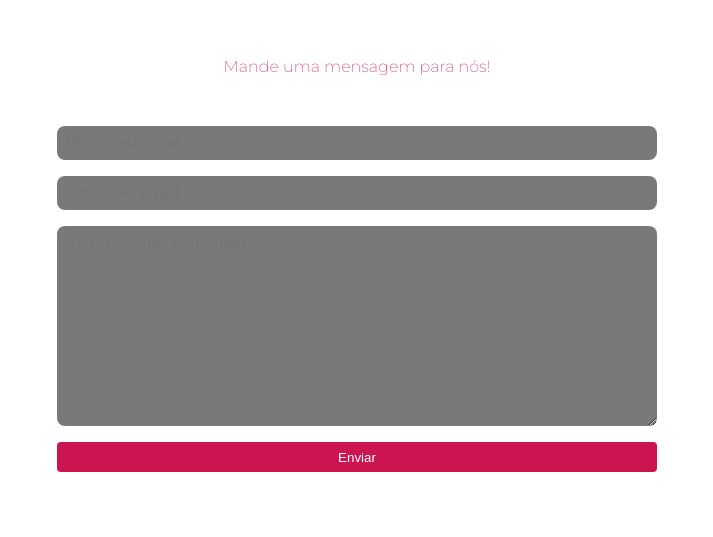
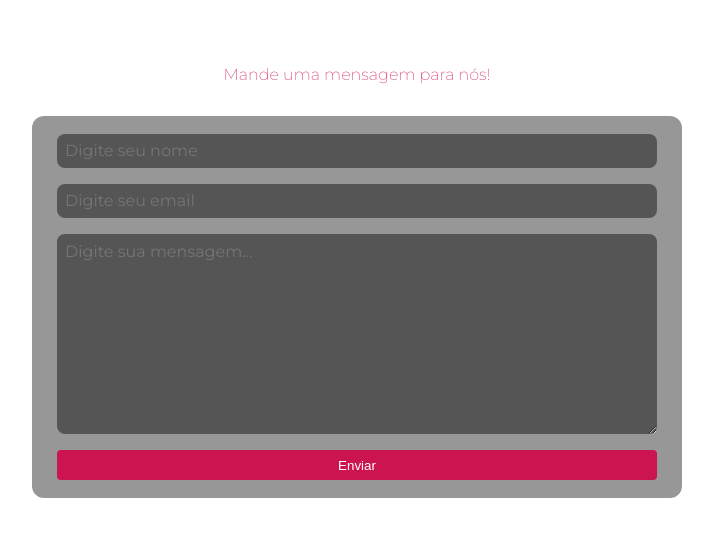
Before and after one commit to zaqueu-1/sm-creative-marketing, a Next.js app: page /Contact in a window 1280 px wide. Shown: the part 179-716 px from the top of the page, without its empty margins (283-996 px from the left). Built offline with nearby package versions, Linux system fonts and the light colour scheme.

Commit message:
new contact form

```diff
--- a/pages/Clients.jsx
+++ b/pages/Clients.jsx
@@ -11,6 +11,7 @@ function Clients() {
     {url:'/images/c4.png'},
     {url: '/images/c5.png'},
     {url:'/images/c6.png'},
+    {url:'/images/c7.png'},
   ]
 
   const [index, setIndex] = useState(0)
@@ -35,7 +36,7 @@ function Clients() {
   useEffect(() => {
     intervalRef.current = setInterval(() => {
       next()
-    }, 2000)
+    }, 2500)
 
     return () => {
       clearInterval(intervalRef.current)
--- a/styles/clients.css
+++ b/styles/clients.css
@@ -41,7 +41,7 @@
     background-position: center;
     background-size: contain;
     background-repeat: no-repeat;
-    transition: all 0.3s ease-in-out;
+    transition: all 0.4s ease-in-out;
     background-color: rgba(0, 0, 0, 0.22);
 }
 
@@ -91,7 +91,7 @@
 }
 
 .left-arrow:hover, .right-arrow:hover {
-    color: #910d37;
+    color: white;
 }
 
 
--- a/styles/contact.css
+++ b/styles/contact.css
@@ -37,13 +37,15 @@
     flex-direction: column;
     align-items: center;
     justify-content: center;
-    max-width: 900px;
+    max-width: 650px;
     min-width: 330px;
     width: 100%;
     gap: 1rem;
     border: 2px solid transparent;
-    padding: 2rem .5rem;
+    padding: 1rem .5rem;
     border-radius: 12px;
+    background-color: #22222278;
+    margin-top: 1rem;
 }
 
 .input, .textarea {
--- a/styles/globals.css
+++ b/styles/globals.css
@@ -32,6 +32,10 @@ a {
   box-sizing: border-box;
 }
 
+textarea::placeholder, input::placeholder {
+  font-family: 'Montserrat', sans-serif;
+}
+
 @media (prefers-color-scheme: dark) {
   html {
     color-scheme: dark;
```
Also changed, not shown: public/images/c7.png (added).
